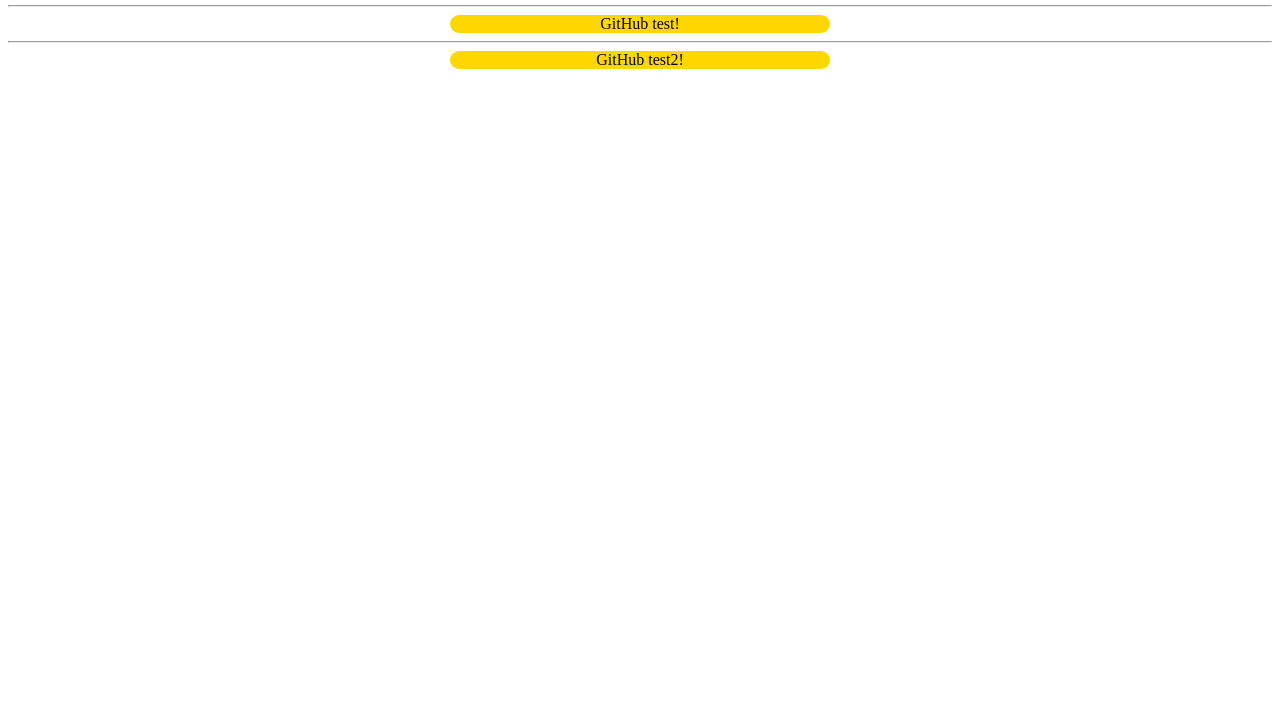
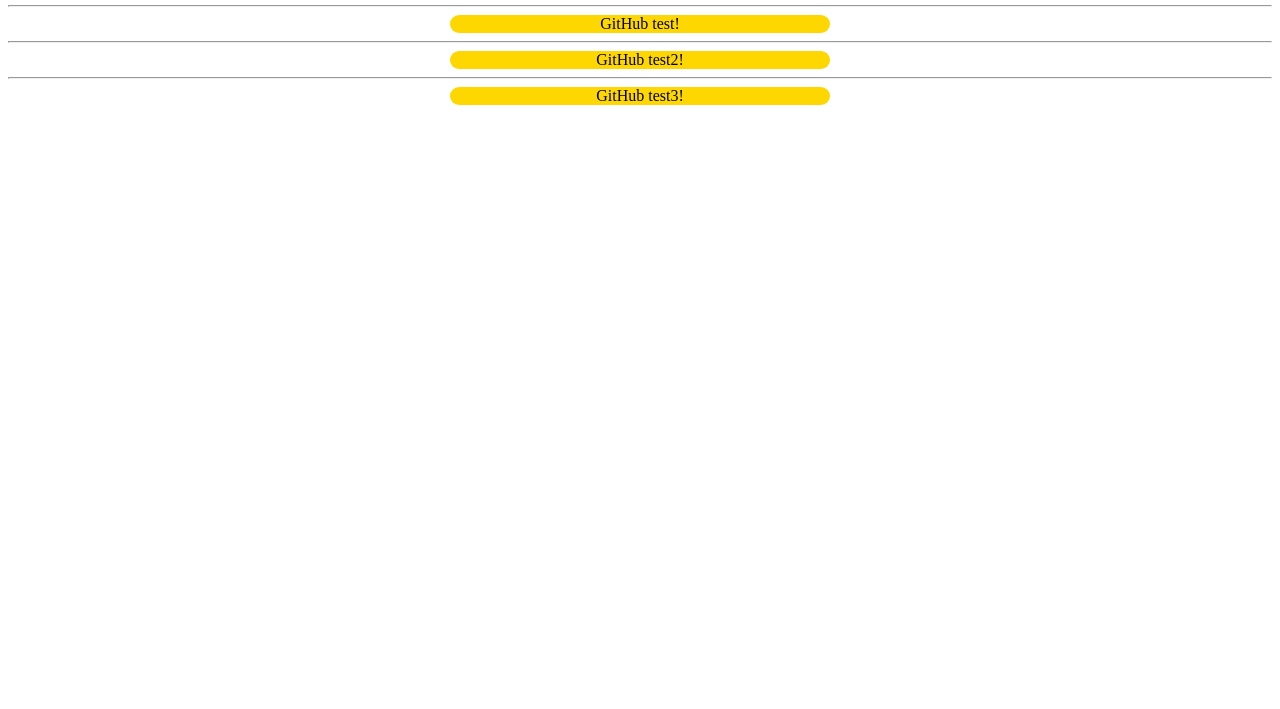
Before and after one commit to Intraak/simontrogler, a plain HTML site: page index.html in a window 1280 px wide. Shown: the part 91-800 px from the top of the page. Drawn offline with Linux system fonts and the light colour scheme.

Commit message:
Test live site

```diff
--- a/index.html
+++ b/index.html
@@ -18,6 +18,9 @@
     <hr />
     <div>GitHub test2!</div>
 
+    <hr />
+    <div>GitHub test3!</div>
+
   </body>
 
 
```
